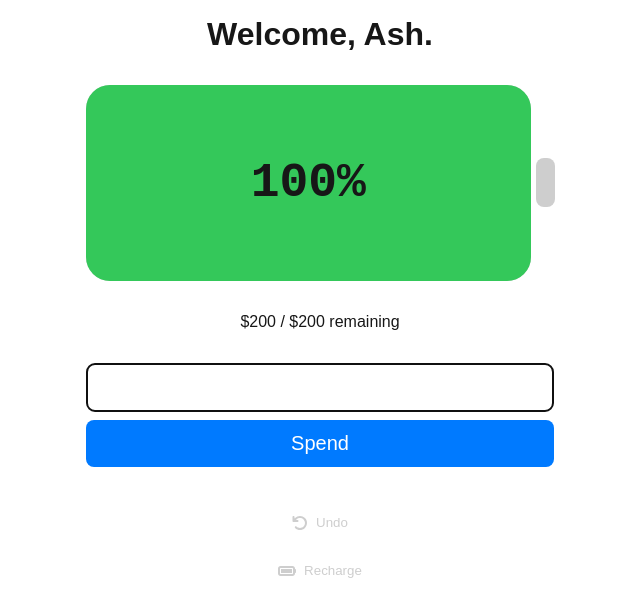
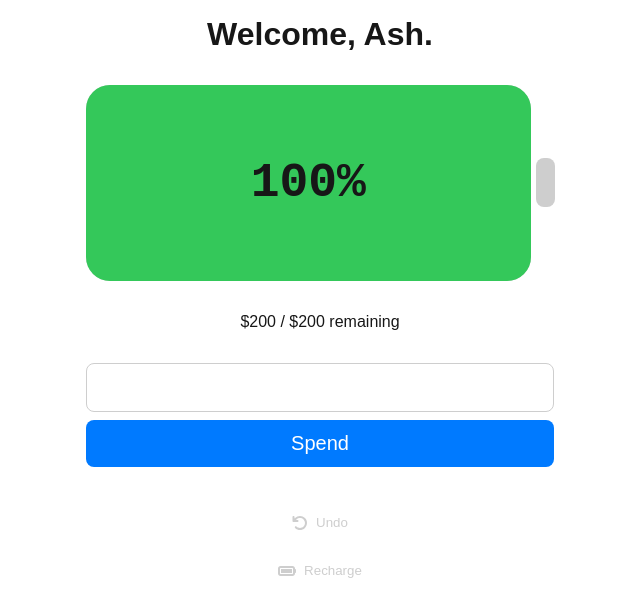
Before and after one commit to APJohns/budget-battery, a Next.js app: page / in a window 1280 px wide. Shown: the top 616 px of the page, without its empty margins (320-960 px from the left). Built offline with nearby package versions, Linux system fonts and the light colour scheme.

Commit message:
remove autofocus

```diff
--- a/app/page.tsx
+++ b/app/page.tsx
@@ -88,7 +88,7 @@ export default function Home() {
       <form className={styles.spendForm} onSubmit={addMoney}>
         <label className={styles.addMoney}>
           <span className="visually-hidden">Add money</span>
-          <input ref={inputRef} type="text" inputMode="numeric" autoFocus value={inputValue} onChange={handleInput} />
+          <input ref={inputRef} type="text" inputMode="numeric" value={inputValue} onChange={handleInput} />
         </label>
         <button type="submit">Spend</button>
       </form>
```
